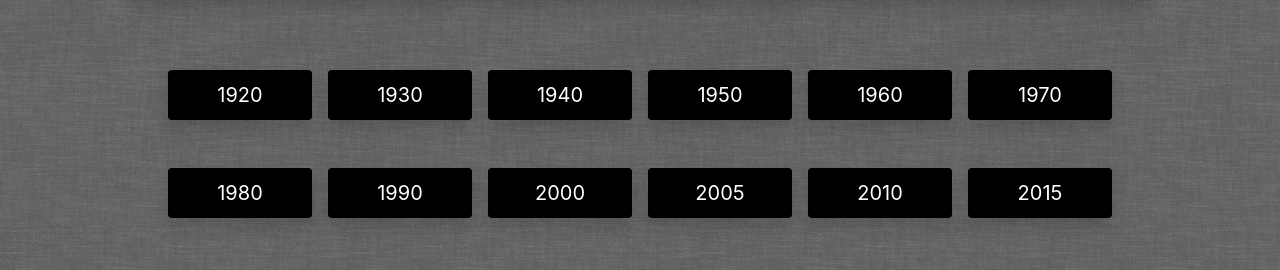
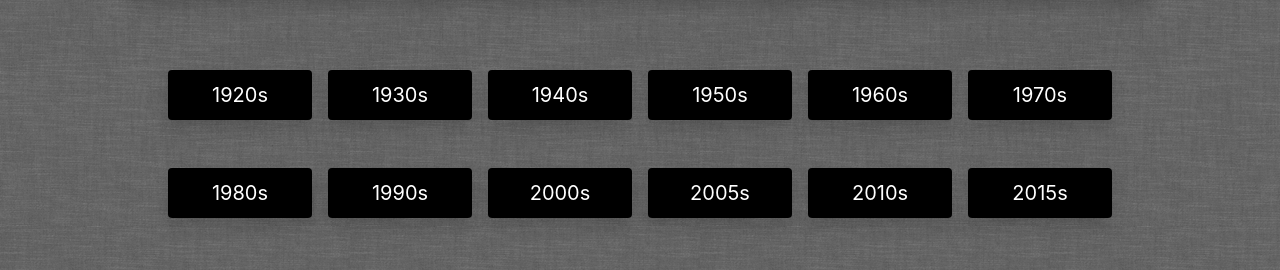
Before and after one commit to clarkbyu/cs260-creative3, a plain HTML site: page index.html in a window 1280 px wide. Shown: the part 292-562 px from the top of the page. Drawn offline with nearby package versions, Linux system fonts and the light colour scheme.

Commit message:
Add s to decade

```diff
--- a/index.html
+++ b/index.html
@@ -35,7 +35,7 @@
     </div>
 
     <div class="year-list container d-flex flex-wrap justify-content-center">
-        <div ng-repeat="decade in timeline" class="year rounded shadow text-center conatiner mt-4 mb-4 mr-2 ml-2" id="year-{{decade.year}}" ng-click="toggleYear(decade.year)">{{decade.year}}</div>
+        <div ng-repeat="decade in timeline" class="year rounded shadow text-center conatiner mt-4 mb-4 mr-2 ml-2" id="year-{{decade.year}}" ng-click="toggleYear(decade.year)">{{decade.year}}s</div>
     </div>
 
     <div class="container song-list d-flex flex-wrap justify-content-center">
```
